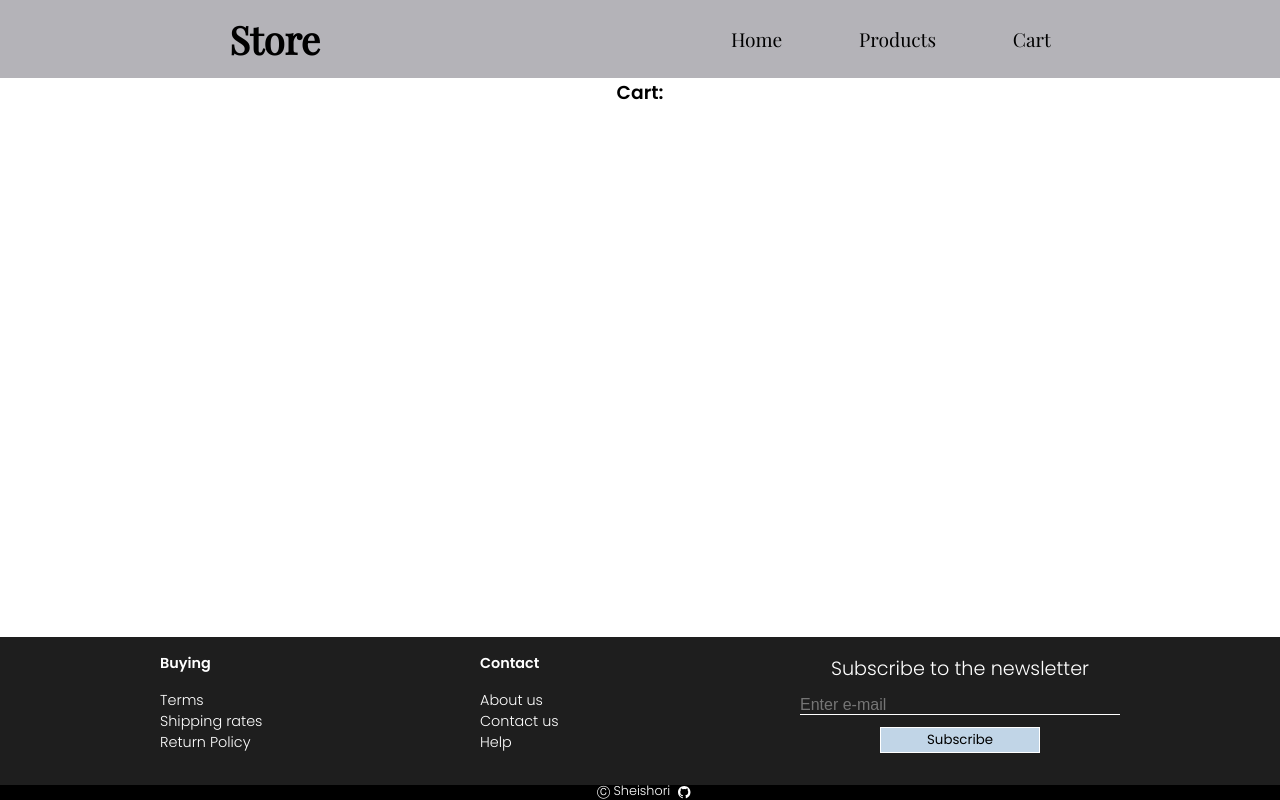
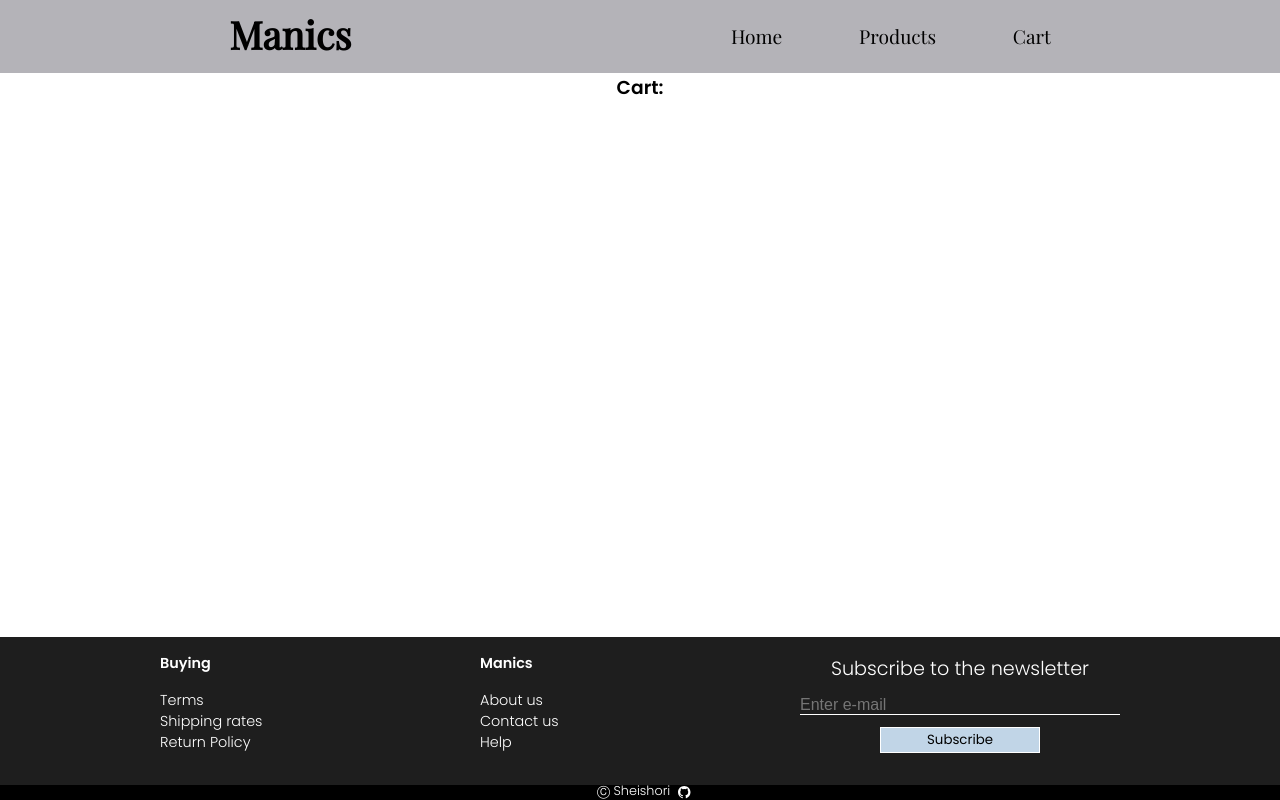
Before and after one commit to Sheishori/shopping-cart, a React (Create React App) app: page /cart in a window 1280 px wide. Built offline with nearby package versions, Linux system fonts and the light colour scheme.

Commit message:
Add a shop name and fix uneven logo positioning

```diff
--- a/src/components/Footer.tsx
+++ b/src/components/Footer.tsx
@@ -13,7 +13,7 @@ function Footer() {
 					<Link to='/'>Return Policy</Link>
 				</div>
 				<div className='middle'>
-					<h4>Contact</h4>
+					<h4>Manics</h4>
 					<Link to='/'>About us</Link>
 					<Link to='/'>Contact us</Link>
 					<Link to='/'>Help</Link>
--- a/src/components/Header.tsx
+++ b/src/components/Header.tsx
@@ -7,7 +7,7 @@ function Header() {
 	return (
 		<header>
 			<Link to='/'>
-				<h1>Store</h1>
+				<h1>Manics</h1>
 			</Link>
 			<Navigation />
 		</header>
--- a/src/styles/Header.css
+++ b/src/styles/Header.css
@@ -16,3 +16,7 @@ header a {
 	text-decoration: none;
 	color: black;
 }
+
+header h1 {
+	margin-top: -0.3rem;
+}
```
